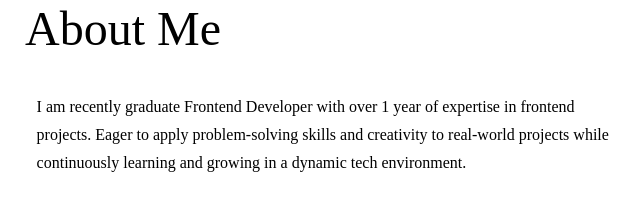
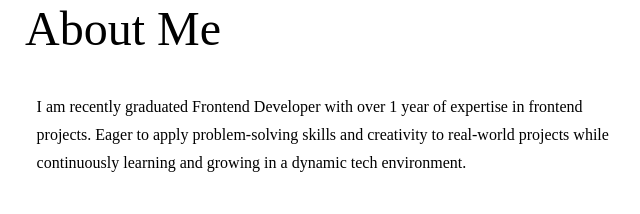
Before and after one commit to Rohanrana2003/portfolio, a plain HTML site: page index.html in a window 1280 px wide. Shown: the part 871-1085 px from the top of the page, 517-1157 px from the left. Drawn offline with nearby package versions, Linux system fonts and the light colour scheme; a web font is replaced by a local one.

Commit message:
Few Changes

```diff
--- a/index.html
+++ b/index.html
@@ -100,7 +100,7 @@
 
         </div>
         <div class="flex-1">
-            <p class="mb-10 max-w-2xl font-Ovo">I am recently graduate Frontend Developer with over 1 year of expertise in frontend projects. Eager to apply problem-solving skills and creativity to real-world projects while continuously learning and growing in a dynamic tech environment.</p>
+            <p class="mb-10 max-w-2xl font-Ovo">I am recently graduated Frontend Developer with over 1 year of expertise in frontend projects. Eager to apply problem-solving skills and creativity to real-world projects while continuously learning and growing in a dynamic tech environment.</p>
 
             <ul class="grid grid-cols-1 sm:grid-cols-3 gap-6 max-w-2xl">
                 <li class="border-[0.5px] border-gray-400 rounded-xl p-6 cursor-pointer hover:bg-lightHover hover:-translate-y-1 duration-500 hover:shadow-black
```
